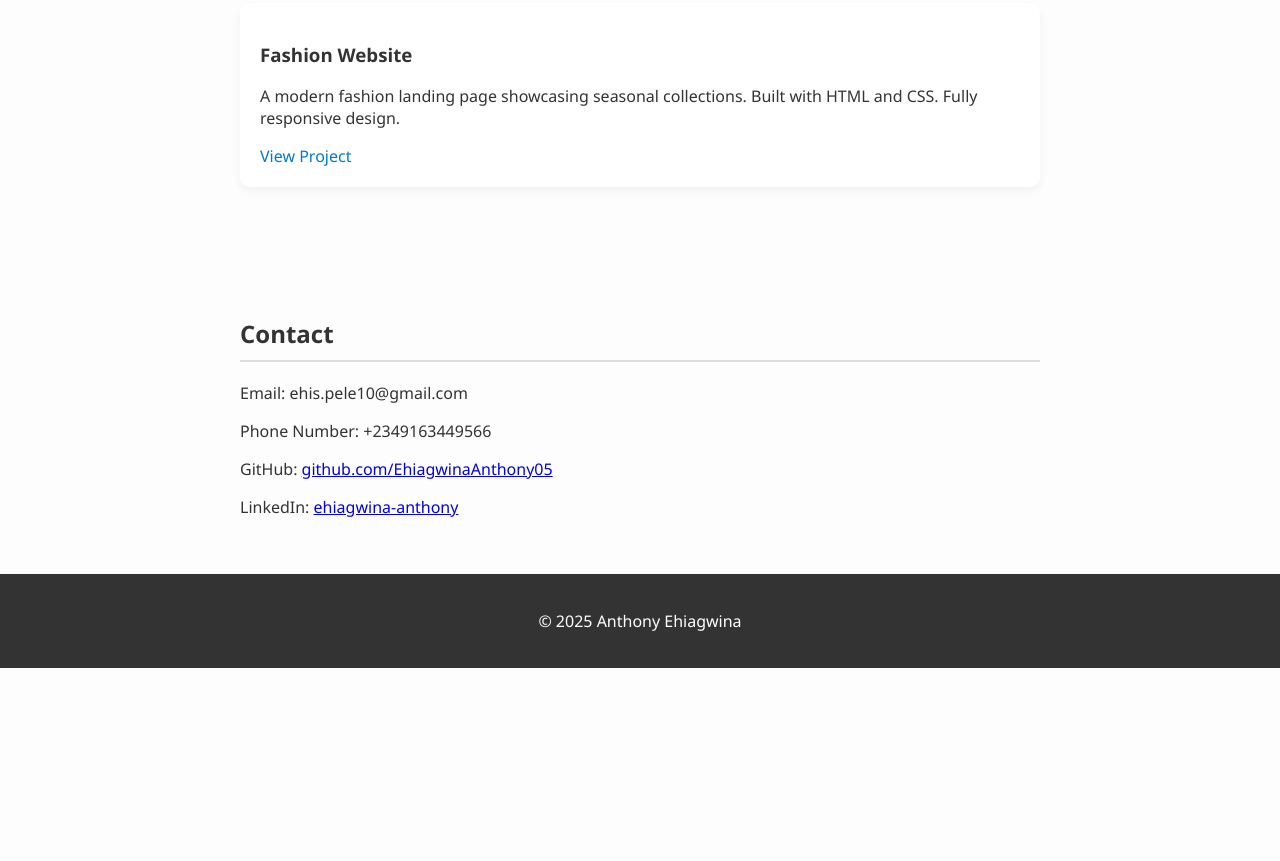
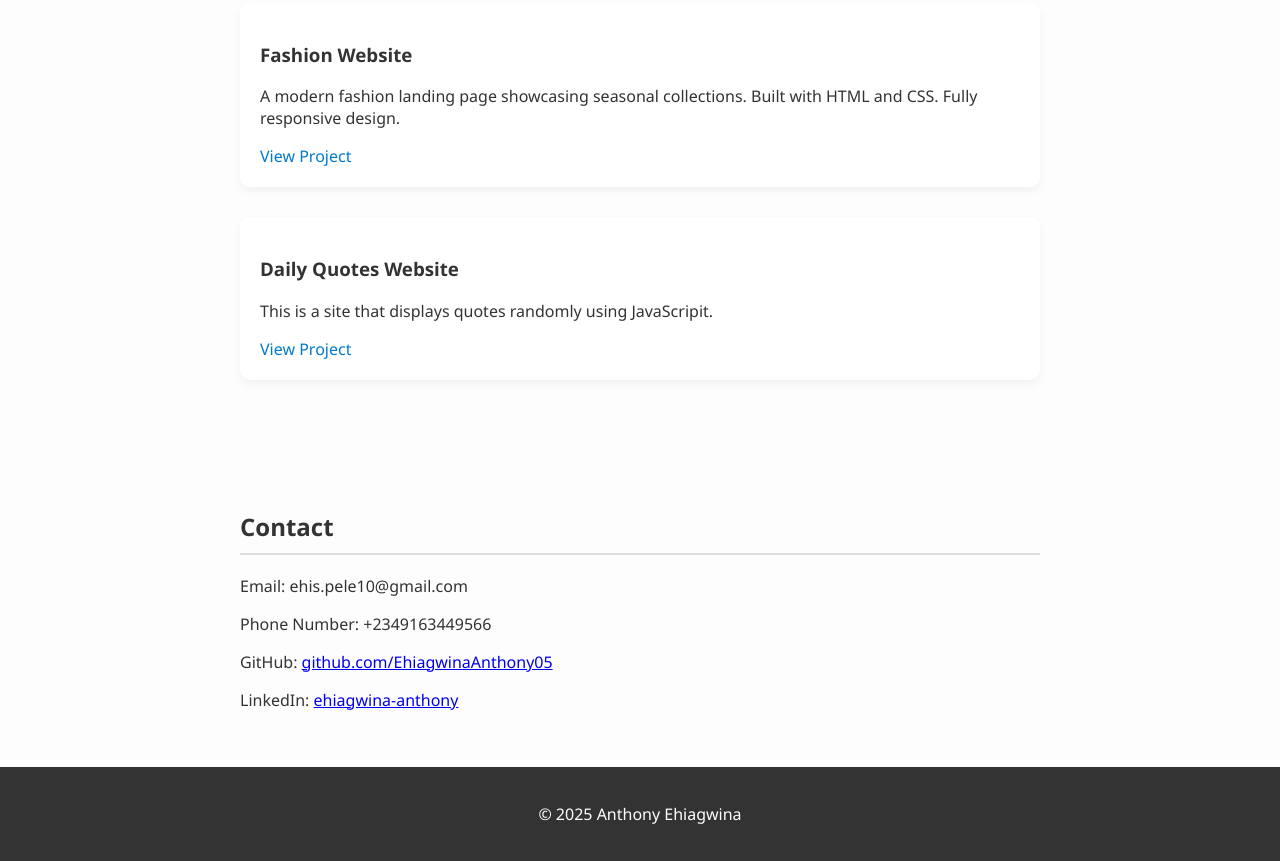
Before and after one commit to EhiagwinaAnthony05/My-Portfolio, a plain HTML site: page index.html in a window 1280 px wide. Shown: the part 1199-2060 px from the top of the page. Before the commit the page ends 1867 px from the top, so only its background shows below. Drawn offline with Linux system fonts and the light colour scheme.

Commit message:
Update index.html

```diff
--- a/index.html
+++ b/index.html
@@ -52,6 +52,12 @@
       <p>A modern fashion landing page showcasing seasonal collections. Built with HTML and CSS. Fully responsive design.</p>
       <a href="https://github.com/EhiagwinaAnthony05/Testing">View Project</a>
     </div>
+
+    <div class="project">
+      <h3>Daily Quotes Website</h3>
+      <p>This is a site that displays quotes randomly using JavaScripit.</p>
+      <a href="https://github.com/EhiagwinaAnthony05/Quotes">View Project</a>
+    </div>
   </section>
 
   <section id="contact">
```
